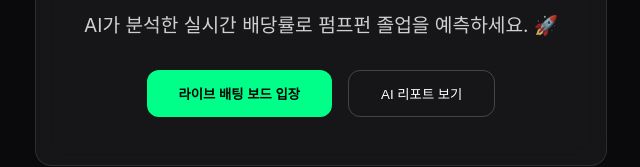
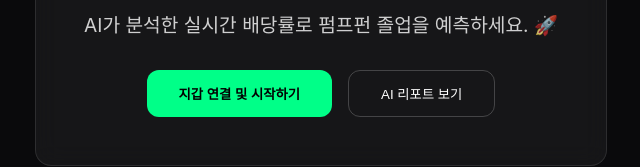
Before and after one commit to starlash7/Kimchi-vest, a Next.js app: page / in a window 1280 px wide. Shown: the part 374-541 px from the top of the page, without its empty margins (319-959 px from the left). Built offline with nearby package versions, Linux system fonts and the light colour scheme; no server answers.

Commit message:
Integrate Privy for wallet connection and update layout

```diff
--- a/package.json
+++ b/package.json
@@ -9,16 +9,17 @@
     "lint": "next lint"
   },
   "dependencies": {
+    "@privy-io/react-auth": "^3.12.0",
     "next": "14.2.15",
     "react": "18.3.1",
     "react-dom": "18.3.1"
   },
   "devDependencies": {
-    "typescript": "latest",
     "@types/node": "latest",
     "@types/react": "latest",
     "@types/react-dom": "latest",
     "eslint": "latest",
-    "eslint-config-next": "latest"
+    "eslint-config-next": "latest",
+    "typescript": "latest"
   }
 }
--- a/src/app/layout.tsx
+++ b/src/app/layout.tsx
@@ -1,9 +1,10 @@
 import './globals.css'
 import type { Metadata } from 'next'
+import Providers from '@/components/Providers'
 
 export const metadata: Metadata = {
-    title: 'Kimchi-Predict | Pump.fun Oracle',
-    description: 'Bet on the success of Pump.fun projects.',
+    title: 'Kimchi-vest | AI-Powered Pump.fun Prediction Market',
+    description: 'AI가 분석한 실시간 배당률로 펌프펀 졸업을 예측하세요.',
 }
 
 export default function RootLayout({
@@ -13,7 +14,11 @@ export default function RootLayout({
 }) {
     return (
         <html lang="ko">
-            <body>{children}</body>
+            <body>
+                <Providers>
+                    {children}
+                </Providers>
+            </body>
         </html>
     )
 }
--- a/src/app/page.tsx
+++ b/src/app/page.tsx
@@ -1,4 +1,10 @@
+'use client';
+
+import { usePrivy } from '@privy-io/react-auth';
+
 export default function Home() {
+    const { login, logout, authenticated, user } = usePrivy();
+
     return (
         <main style={{
             display: 'flex',
@@ -11,9 +17,22 @@ export default function Home() {
             <div className="glass" style={{ padding: '3rem', textAlign: 'center' }}>
                 <h1 style={{ fontSize: '3rem', marginBottom: '1rem', color: 'var(--accent)' }}>Kimchi-vest</h1>
                 <p style={{ opacity: 0.8, fontSize: '1.2rem' }}>AI가 분석한 실시간 배당률로 펌프펀 졸업을 예측하세요. 🚀</p>
-                <div style={{ marginTop: '2rem', display: 'flex', gap: '1rem', justifyContent: 'center' }}>
-                    <button className="btn-primary" style={{ padding: '0.8rem 2rem', borderRadius: '12px', background: 'var(--accent)', color: 'black', fontWeight: 'bold', border: 'none', cursor: 'pointer' }}>라이브 배팅 보드 입장</button>
-                    <button style={{ padding: '0.8rem 2rem', borderRadius: '12px', border: '1px solid rgba(255,255,255,0.2)', background: 'transparent', color: 'white', cursor: 'pointer' }}>AI 리포트 보기</button>
+
+                <div style={{ marginTop: '2rem', display: 'flex', gap: '1rem', justifyContent: 'center', flexDirection: 'column', alignItems: 'center' }}>
+                    {authenticated ? (
+                        <div style={{ display: 'flex', flexDirection: 'column', gap: '1rem' }}>
+                            <p style={{ color: 'var(--accent)' }}>환영합니다, {user?.email?.address || 'User'}님!</p>
+                            <div style={{ display: 'flex', gap: '1rem' }}>
+                                <button className="btn-primary" style={{ padding: '0.8rem 2rem', borderRadius: '12px', background: 'var(--accent)', color: 'black', fontWeight: 'bold', border: 'none', cursor: 'pointer' }}>라이브 배팅 보드 입장</button>
+                                <button onClick={logout} style={{ padding: '0.8rem 2rem', borderRadius: '12px', border: '1px solid rgba(255,255,255,0.2)', background: 'transparent', color: 'white', cursor: 'pointer' }}>로그아웃</button>
+                            </div>
+                        </div>
+                    ) : (
+                        <div style={{ display: 'flex', gap: '1rem' }}>
+                            <button onClick={login} className="btn-primary" style={{ padding: '0.8rem 2rem', borderRadius: '12px', background: 'var(--accent)', color: 'black', fontWeight: 'bold', border: 'none', cursor: 'pointer' }}>지갑 연결 및 시작하기</button>
+                            <button style={{ padding: '0.8rem 2rem', borderRadius: '12px', border: '1px solid rgba(255,255,255,0.2)', background: 'transparent', color: 'white', cursor: 'pointer' }}>AI 리포트 보기</button>
+                        </div>
+                    )}
                 </div>
             </div>
         </main>
--- /dev/null
+++ b/src/components/Providers.tsx
@@ -0,0 +1,30 @@
+'use client';
+
+import { PrivyProvider } from '@privy-io/react-auth';
+
+export default function Providers({ children }: { children: React.ReactNode }) {
+    return (
+        <PrivyProvider
+            appId={process.env.NEXT_PUBLIC_PRIVY_APP_ID || ''}
+            config={{
+                // Customize Privy's appearance in your app
+                appearance: {
+                    theme: 'dark',
+                    accentColor: '#00ff88',
+                    logo: 'https://kr.object.ncloudstorage.com/kimchi-vest/logo.png', // Placeholder
+                },
+                // Create embedded wallets for users who don't have a wallet
+                embeddedWallets: {
+                    solana: {
+                        createOnLogin: 'users-without-wallets',
+                    },
+                    ethereum: {
+                        createOnLogin: 'users-without-wallets',
+                    },
+                },
+            }}
+        >
+            {children}
+        </PrivyProvider>
+    );
+}
```
Also changed, not shown: 1 other file (tests, documents, lock files or other folders).
